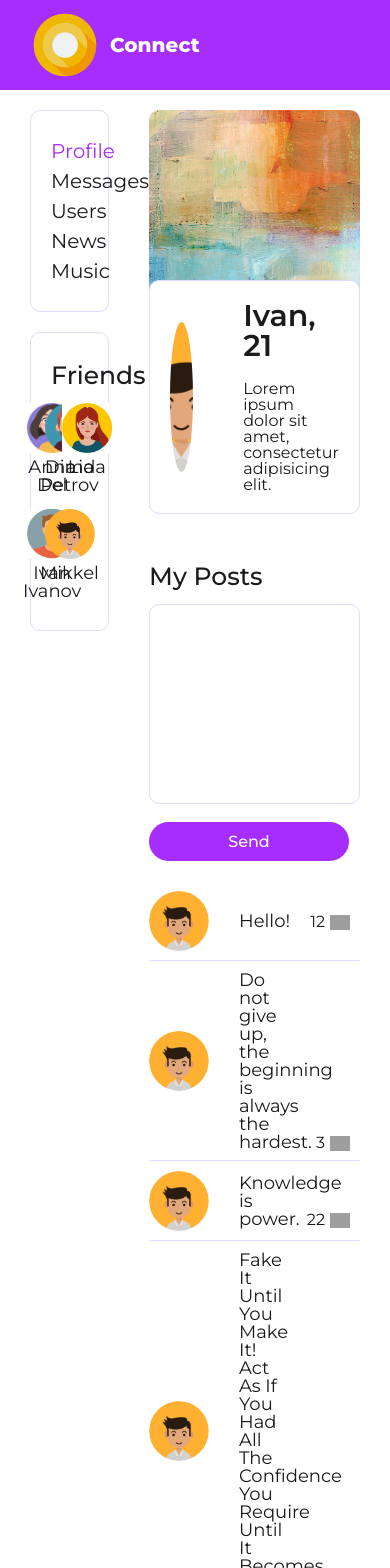
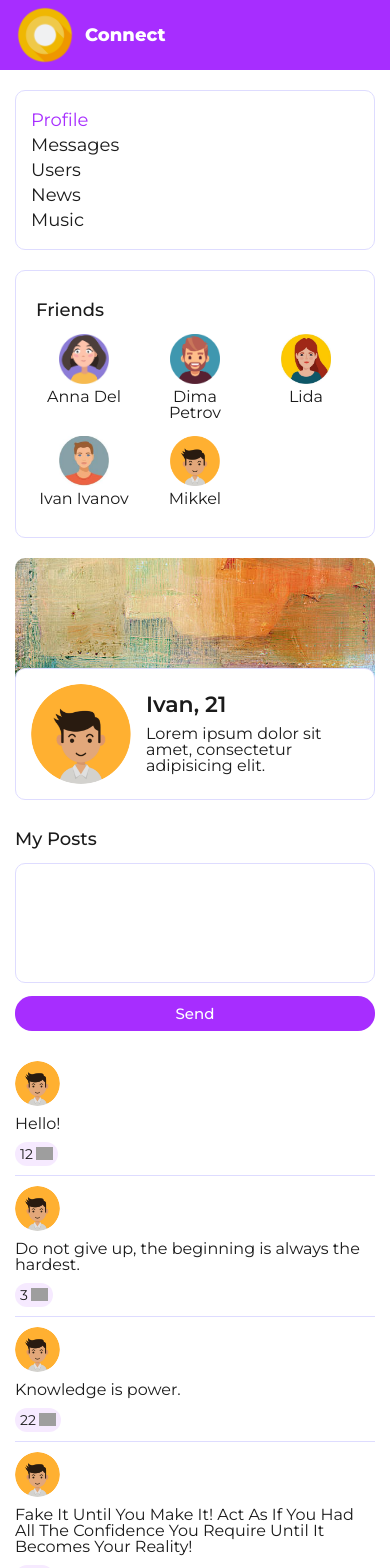
Before and after one commit to m-diana-dev/connect, a React (Vite) app: page /profile in a window 390 px wide. Shown: the top 1568 px of the page. Built offline with nearby package versions, Linux system fonts and the light colour scheme; grey boxes are pictures that could not be loaded; a web font is replaced by a local one.

Commit message:
added media queries (Profile, Header, Users, Friends components)

```diff
--- a/src/components/Button/Button.tsx
+++ b/src/components/Button/Button.tsx
@@ -28,4 +28,13 @@ const SiteButton = styled.button`
   &:hover {
     background-color: ${({theme}) => theme.colors.second};
   }
+  @media ${({theme}) => theme.media.mobile} {
+    max-width: 150px;
+    font-size: 15px;
+    padding: 8px;
+    border-radius: 17px;
+  }
+  @media ${({theme}) => theme.media.mobileSmall} {
+    max-width: 100%;
+  }
 `
--- a/src/components/Friend/Friend.tsx
+++ b/src/components/Friend/Friend.tsx
@@ -21,6 +21,13 @@ const FriendItem = styled.div`
   align-items: center;
   font-size: 18px;
   width: calc(33.333% - 10px);
+  @media ${({theme}) => theme.media.tablet} {
+    width: calc(50% - 10px);
+    font-size: 16px;
+  }
+  @media ${({theme}) => theme.media.mobile} {
+    width: calc(33.333% - 10px);
+  }
 
   img {
     display: block;
--- a/src/components/Header/Header.tsx
+++ b/src/components/Header/Header.tsx
@@ -18,6 +18,9 @@ export const Header = () => {
 const SiteHeader = styled.header`
   background-color: ${({theme})=>theme.colors.main};
   padding: 10px 0;
+  @media ${({theme}) => theme.media.mobile} {
+    padding: 5px 0;
+  }
 `
 const SiteLogo = styled.div`
   display: flex;
@@ -25,10 +28,16 @@ const SiteLogo = styled.div`
   img {
     width: 70px;
     margin-right: 10px;
+    @media ${({theme}) => theme.media.mobile} {
+      width: 60px;
+    }
   }
   span{
     color: #fff;
     font-size: 20px;
     font-weight: 800;
+    @media ${({theme}) => theme.media.mobile} {
+      font-size: 18px;
+    }
   }
 `
--- a/src/components/Navbar/Navbar.tsx
+++ b/src/components/Navbar/Navbar.tsx
@@ -36,12 +36,25 @@ const Aside = styled.aside`
   top: 30px;
   width: calc(30% - 20px);
   height: 100%;
+  @media ${({theme}) => theme.media.tablet} {
+    width: calc(30% - 10px);
+  }
+  @media ${({theme}) => theme.media.mobile} {
+    width: 100%;
+    position: static;
+    height: auto;
+    margin-bottom: 20px;
+  }
 `
 const NavMenu = styled.nav`
   padding: 30px 20px;
   font-size: 20px;
   border: 1px solid ${({theme}) => theme.colors.border};
   border-radius: 10px;
+  @media ${({theme}) => theme.media.mobile} {
+    padding: 20px 15px;
+    font-size: 18px;
+  }
 
   &:not(:last-child) {
     margin-bottom: 20px;
@@ -50,9 +63,15 @@ const NavMenu = styled.nav`
   ul
   li {
     font-size: 20px;
+    @media ${({theme}) => theme.media.mobile} {
+      font-size: 18px;
+    }
 
     &:not(:last-child) {
       margin-bottom: 10px;
+      @media ${({theme}) => theme.media.mobile} {
+        margin-bottom: 7px;
+      }
     }
 
     a.active {
--- a/src/components/Profile/MyPosts/Post/Posts.tsx
+++ b/src/components/Profile/MyPosts/Post/Posts.tsx
@@ -29,6 +29,10 @@ export const Post = (props: PostPropsType) => {
 const PostItem = styled.div`
   display: flex;
   align-items: center;
+  @media ${({theme}) => theme.media.mobileSmall} {
+    flex-direction: column;
+    align-items: flex-start;
+  }
 
   &:not(:last-child) {
     margin-bottom: 20px;
@@ -49,6 +53,17 @@ const PostItemAvatar =styled.div `
   width: 60px;
   height: 60px;
   margin-right: 30px;
+  @media ${({theme}) => theme.media.mobile} {
+    width: 50px;
+    height: 50px;
+    margin-right: 15px;
+  }
+  @media ${({theme}) => theme.media.mobileSmall} {
+    width: 45px;
+    height: 45px;
+    margin-right: 0;
+    margin-bottom: 10px;
+  }
 
   img {
     width: 100%;
@@ -61,24 +76,50 @@ const PostItemAvatar =styled.div `
 const PostText = styled.div`
   font-size: 18px;
   width: calc(100% - 60px);
+  @media ${({theme}) => theme.media.mobile} {
+    font-size: 16px;
+    width: calc(100% - 50px);
+  }
+  @media ${({theme}) => theme.media.mobileSmall} {
+    width: 100%;
+    margin-bottom: 10px;
+  }
 `
 const PostContent = styled.div`
   width: calc(100% - 100px);
   display: flex;
   align-items: flex-end;
   justify-content: space-between;
+  @media ${({theme}) => theme.media.mobile} {
+    width: calc(100% - 65px);
+  }
+  @media ${({theme}) => theme.media.mobileSmall} {
+    width: 100%;
+    flex-direction: column;
+    align-items: flex-start;
+  }
 `
 const PostLike = styled.div`
   display: flex;
   flex-direction: row-reverse;
   align-items: center;
+  border-radius: 15px;
+  padding: 5px;
+  background-color: #F6EAFF;
 
   img {
     width: 20px;
+    @media ${({theme}) => theme.media.mobile} {
+      width: 17px;
+    }
   }
 
   span {
     font-size: 16px;
     margin-right: 5px;
+    @media ${({theme}) => theme.media.mobile} {
+      font-size: 14px;
+      margin-right: 3px;
+    }
   }
 `
--- a/src/components/Profile/Profile.tsx
+++ b/src/components/Profile/Profile.tsx
@@ -3,11 +3,6 @@ import styled from "styled-components";
 import banner from '../../images/banner.jpg'
 import {MyPostsContainer} from "./MyPosts/MyPostsContainer.tsx";
 
-
-// type ProfilePropsType = {
-    // state: AppStateType
-    // dispatch: Dispatch
-// }
 export const Profile = () => {
     return (
         <>
@@ -24,6 +19,10 @@ const Banner= styled.div `
   width: 100%;
   height: 200px;
   margin-bottom: 20px;
+  @media ${({theme}) => theme.media.mobile} {
+    height: 150px;
+    margin-bottom: 10px;
+  }
   img{
     width: 100%;
     height: 100%;
--- a/src/components/Profile/ProfileInfo/ProfileInfo.tsx
+++ b/src/components/Profile/ProfileInfo/ProfileInfo.tsx
@@ -29,11 +29,34 @@ const MainBlockTop = styled.div`
   background-color: #fff;
   position: relative;
   z-index: 2;
+  @media ${({theme}) => theme.media.mobile} {
+    padding: 15px;
+    margin-bottom: 30px;
+  }
+  @media (max-width: 375px) {
+    flex-direction: column;
+  }
 `
 export const Avatar = styled.div`
-  width: 150px;
-  height: 150px;
+  max-width: 150px;
+  max-height: 150px;
+  width: 100%;
+  height: 100%;
   margin-right: 50px;
+  @media ${({theme}) => theme.media.tablet} {
+    max-width: 125px;
+    max-height: 125px;
+    margin-right: 30px;
+  }
+  @media ${({theme}) => theme.media.mobileSmall} {
+    max-width: 100px;
+    max-height: 100px;
+    margin-right: 15px;
+  }
+  @media (max-width: 375px) {
+    margin-right: 0;
+    margin-bottom: 10px;
+  }
 
   img {
     width: 100%;
@@ -43,5 +66,7 @@ export const Avatar = styled.div`
   }
 `
 const UserInfo = styled.div`
-
+  @media (max-width: 375px) {
+    text-align: center;
+  }
 `
--- a/src/components/Users/User.tsx
+++ b/src/components/Users/User.tsx
@@ -32,6 +32,9 @@ const UserItem = styled.div<{followed?:boolean}>`
   display: flex;
   align-items: center;
   justify-content: space-between;
+  @media ${({theme}) => theme.media.mobileSmall} {
+    flex-direction: column;
+  }
   &:not(:last-child){
     margin-bottom: 30px;
     position: relative;
@@ -50,6 +53,18 @@ const UserItem = styled.div<{followed?:boolean}>`
     width: 90px;
     height: 90px;
     object-fit: cover;
+    border-radius: 50%;
+    @media ${({theme}) => theme.media.tablet} {
+      width: 70px;
+      height: 70px;
+    }
+    @media ${({theme}) => theme.media.mobile} {
+      width: 60px;
+      height: 60px;
+    }
+    @media ${({theme}) => theme.media.mobileSmall} {
+      margin-bottom: 10px;
+    }
   }
 
   button{
@@ -59,11 +74,31 @@ const UserItem = styled.div<{followed?:boolean}>`
 const UserItemWrapp = styled.div`
   display: flex;
   width: calc(100% - 330px);
+  @media ${({theme}) => theme.media.tablet} {
+    width: calc(100% - 300px);
+  }
+  @media ${({theme}) => theme.media.mobile} {
+    width: calc(100% - 240px);
+  }
+  @media ${({theme}) => theme.media.mobileSmall} {
+    flex-direction: column;
+    width: 100%;
+  }
 `
 const UserItemName = styled.div`
   font-size: 20px;
   font-weight: 700;
   margin-bottom: 5px;
+  @media ${({theme}) => theme.media.tablet} {
+    font-size: 18px;
+  }
+  @media ${({theme}) => theme.media.mobile} {
+    font-size: 16px;
+  }
+  @media ${({theme}) => theme.media.mobileSmall} {
+    margin-bottom: 10px;
+    text-align: center;
+  }
 `
 const UserItemStatus = styled.div`
   font-style: italic;
--- a/src/styles/Theme.tsx
+++ b/src/styles/Theme.tsx
@@ -1,4 +1,4 @@
-import styled, {createGlobalStyle, ThemeProvider} from "styled-components";
+import styled, {createGlobalStyle, DefaultTheme, ThemeProvider} from "styled-components";
 import {ReactNode} from "react";
 
 
@@ -108,10 +108,15 @@ declare module 'styled-components' {
             Montserrat: string
         }
         transition: string
+        media: {
+            tablet: string,
+            mobile: string,
+            mobileSmall: string,
+        }
     }
 }
 
-const theme = {
+const theme: DefaultTheme = {
     colors: {
         main: '#A72DFF',
         second: '#EFB701',
@@ -128,18 +133,43 @@ const theme = {
     fontFamily: {
         Montserrat: 'Montserrat, sans-serif'
     },
-    transition: 'all .3s'
+    transition: 'all .3s',
+    media: {
+        tablet: '(max-width: 991px)',
+        mobile: '(max-width: 768px)',
+        mobileSmall: '(max-width: 480px)',
+    }
 }
 
 export const H1= styled.h1`
   font-size: ${({theme})=>theme.title.h1};
   margin-bottom: 20px;
   font-weight: 600;
+  @media ${({theme}) => theme.media.tablet} {
+    font-size: 26px;
+  }
+  @media ${({theme}) => theme.media.mobile} {
+    font-size: 24px;
+    margin-bottom: 15px;
+  }
+  @media ${({theme}) => theme.media.mobileSmall} {
+    font-size: 22px;
+    margin-bottom: 10px;
+  }
 `
 export const H2= styled.h1`
   font-size: ${({theme})=>theme.title.h2};
   margin-bottom: 15px;
   font-weight: 500;
+  @media ${({theme}) => theme.media.tablet} {
+    font-size: 22px;
+  }
+  @media ${({theme}) => theme.media.mobile} {
+    font-size: 20px;
+  }
+  @media ${({theme}) => theme.media.mobileSmall} {
+    font-size: 18px;
+  }
 `
 export const Textarea= styled.textarea`
   width: 100%;
@@ -150,6 +180,11 @@ export const Textarea= styled.textarea`
   border-radius: 10px;
   padding: 20px;
   font-size: 16px;
+  @media ${({theme}) => theme.media.mobileSmall} {
+    height: 120px;
+    margin-bottom: 10px;
+    padding: 15px;
+  }
 `
 
 export const Container = styled.div`
@@ -157,17 +192,30 @@ export const Container = styled.div`
   width: 100%;
   margin: 0 auto;
   padding: 0 30px;
+  @media ${({theme}) => theme.media.mobile} {
+    width: 100%;
+    padding: 0 15px;
+  }
 `
 
 export const Section= styled.section`
     padding: 20px 0;
 `
 export const Flex= styled.div`
-    display: flex;
-    justify-content: space-between;
+  display: flex;
+  justify-content: space-between;
+  @media ${({theme}) => theme.media.mobile} {
+    flex-direction: column;
+  }
 `
 export const MainBlock= styled.main`
-    width: calc(70% - 20px);
+  width: calc(70% - 20px);
+  @media ${({theme}) => theme.media.tablet} {
+    width: calc(70% - 10px);
+  }
+  @media ${({theme}) => theme.media.mobile} {
+    width: 100%;
+  }
 `
 
 type ThemeProps = {
```
Lines whose indentation alone changed are shown as unchanged.
